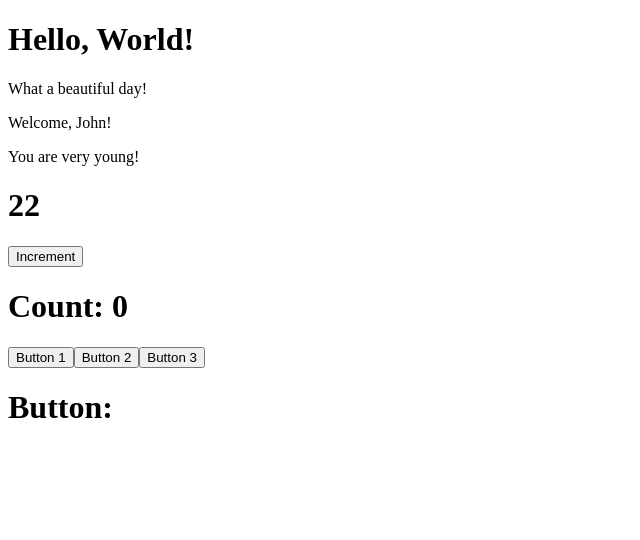
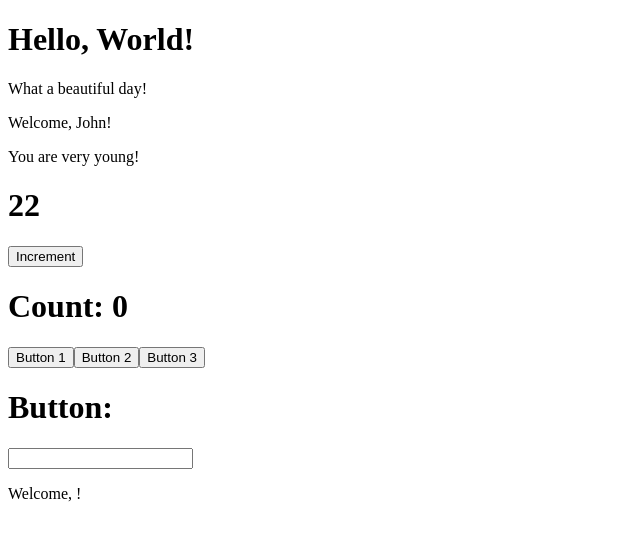
Before and after one commit to antoniocodella/react-exercises, a React (Create React App) app: page / in a window 1280 px wide. Shown: the top 540 px of the page, without its empty margins (0-640 px from the left). Built offline with nearby package versions, Linux system fonts and the light colour scheme.

Commit message:
forms-01

```diff
--- a/src/App.js
+++ b/src/App.js
@@ -3,6 +3,7 @@ import { ClickCounter } from "./ClickCounter";
 import { ClickTracker } from "./ClickTracker";
 import { Counter } from "./Counter";
 import { Hello } from "./Hello";
+import { InteractiveWelcome } from "./InteractiveWelcome";
 import { Welcome } from "./Welcome";
 
 export class App extends React.Component {
@@ -18,6 +19,7 @@ export class App extends React.Component {
         />
         <ClickCounter />
         <ClickTracker />
+        <InteractiveWelcome />
       </div>
     );
   }
--- /dev/null
+++ b/src/InteractiveWelcome.js
@@ -0,0 +1,23 @@
+import React from "react";
+import { Welcome } from "./Welcome";
+
+export class InteractiveWelcome extends React.Component {
+  state = { username: "" };
+
+  handleInputChange = (event) => {
+    const value = event.target.value;
+    this.setState({ username: value });
+  };
+  render() {
+    return (
+      <>
+        <input
+          name="username"
+          value={this.state.username}
+          onChange={this.handleInputChange}
+        ></input>
+        <Welcome name={this.state.username} />
+      </>
+    );
+  }
+}
```
